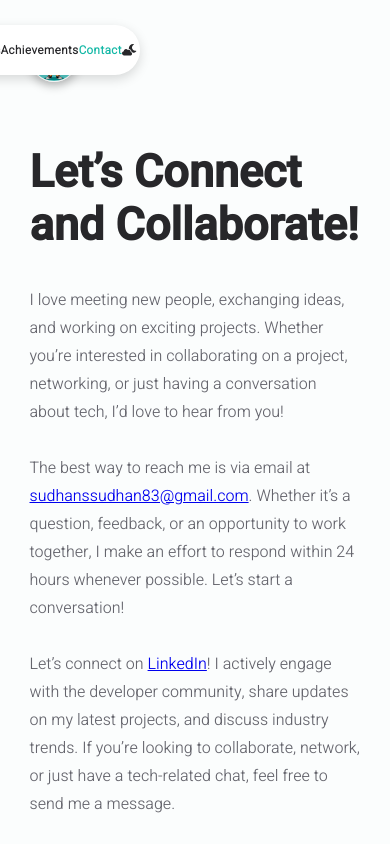
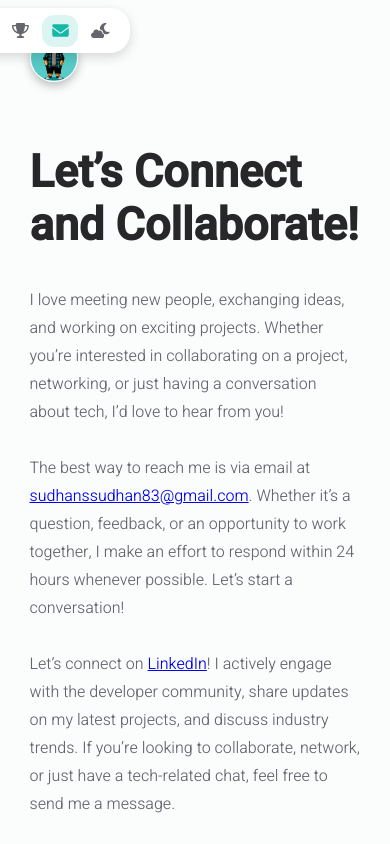
Before and after one commit to Sudhan1112/My-portfolio, a React (Vite) app in the folder My-Portfolio/: page /contact in a window 390 px wide. Shown: the top 844 px of the page. Built offline with nearby package versions, Linux system fonts and the light colour scheme.

Commit message:
Done with the tweaks for project viewing container

```diff
--- a/My-Portfolio/src/component/common/NavBar.jsx
+++ b/My-Portfolio/src/component/common/NavBar.jsx
@@ -1,4 +1,4 @@
-import { faCloudMoon, faSun } from "@fortawesome/free-solid-svg-icons";
+import { faCloudMoon, faSun, faHome, faUser, faCode, faTrophy, faEnvelope } from "@fortawesome/free-solid-svg-icons";
 import { FontAwesomeIcon } from "@fortawesome/react-fontawesome";
 import React, { useEffect, useState } from "react";
 import { Link } from "react-router-dom";
@@ -29,7 +29,8 @@ const NavBar = (props) => {
 		<React.Fragment>
 			<div className="nav-container">
 				<nav className="navbar">
-					<div className="nav-background">
+					{/* Desktop/Tablet Navigation */}
+					<div className="nav-background desktop-nav">
 						<ul className="nav-list">
 							<li
 								className={
@@ -57,7 +58,6 @@ const NavBar = (props) => {
 								}
 							>
 								<Link to="/projects">Projects</Link>
-								{/* Projects */}
 							</li>
 							<li
 								className={
@@ -89,6 +89,67 @@ const NavBar = (props) => {
 							</li>
 						</ul>
 					</div>
+
+					{/* Mobile Navigation - Icon Based */}
+					<div className="mobile-nav">
+						<div className="mobile-nav-background">
+							<Link
+								to="/"
+								className={`mobile-nav-item ${active === "home" ? "active" : ""}`}
+								data-title="Home"
+							>
+								<FontAwesomeIcon icon={faHome} />
+								<span>Home</span>
+							</Link>
+
+							<Link
+								to="/about"
+								className={`mobile-nav-item ${active === "about" ? "active" : ""}`}
+								data-title="About"
+							>
+								<FontAwesomeIcon icon={faUser} />
+								<span>About</span>
+							</Link>
+
+							<Link
+								to="/projects"
+								className={`mobile-nav-item ${active === "projects" ? "active" : ""}`}
+								data-title="Projects"
+							>
+								<FontAwesomeIcon icon={faCode} />
+								<span>Projects</span>
+							</Link>
+
+							<Link
+								to="/achievements"
+								className={`mobile-nav-item ${active === "achievements" ? "active" : ""}`}
+								data-title="Achievements"
+							>
+								<FontAwesomeIcon icon={faTrophy} />
+								<span>Achievements</span>
+							</Link>
+
+							<Link
+								to="/contact"
+								className={`mobile-nav-item ${active === "contact" ? "active" : ""}`}
+								data-title="Contact"
+							>
+								<FontAwesomeIcon icon={faEnvelope} />
+								<span>Contact</span>
+							</Link>
+
+							<button
+								className="mobile-theme-toggle"
+								onClick={themeToggle}
+							>
+								{theme === "light-theme" ? (
+									<FontAwesomeIcon icon={faCloudMoon} />
+								) : (
+									<FontAwesomeIcon icon={faSun} />
+								)}
+							</button>
+						</div>
+					</div>
 				</nav>
 			</div>
 		</React.Fragment>
--- a/My-Portfolio/src/component/common/styles/navBar.css
+++ b/My-Portfolio/src/component/common/styles/navBar.css
@@ -14,6 +14,12 @@
 	position: fixed;
 	top: 3vh;
 	z-index: 999;
+	width: 100%;
+}
+
+/* Desktop/Tablet Navigation */
+.desktop-nav {
+	display: block;
 }
 
 .nav-background {
@@ -80,3 +86,248 @@
 		font-weight: bold;
 	}
 }
+
+/* Mobile Navigation - Icon Based */
+.mobile-nav {
+	display: none;
+	width: 100%;
+	max-width: 100%;
+	justify-content: center;
+	align-items: center;
+}
+
+.mobile-nav-background {
+	display: flex;
+	justify-content: space-between;
+	align-items: center;
+	background: var(--background);
+	border-radius: 20px;
+	box-shadow: 0px 4px 12px rgba(0, 0, 0, 0.15);
+	margin: 0 auto;
+	padding: 8px 16px;
+	gap: 4px;
+	max-width: 280px;
+	width: calc(100% - 32px);
+	height: 50px;
+}
+
+.mobile-nav-item {
+	display: flex;
+	align-items: center;
+	justify-content: center;
+	text-decoration: none;
+	color: var(--secondary-color);
+	transition: all 0.3s ease;
+	flex: 1;
+	min-width: 0;
+	padding: 6px;
+	border-radius: 12px;
+	position: relative;
+	height: 36px;
+}
+
+.mobile-nav-item svg {
+	font-size: 16px;
+	transition: all 0.3s ease;
+}
+
+/* Hide text labels by default */
+.mobile-nav-item span {
+	display: none;
+}
+
+/* Active State - Using Global Theme Colors */
+.mobile-nav-item.active {
+	color: var(--link-color);
+	background: rgba(20, 184, 166, 0.15);
+}
+
+.mobile-nav-item.active svg {
+	color: var(--link-color);
+	transform: scale(1.1);
+}
+
+/* Hover Effects */
+.mobile-nav-item:hover {
+	color: var(--primary-color);
+	background: rgba(255, 255, 255, 0.08);
+}
+
+.mobile-nav-item:hover svg {
+	transform: scale(1.05);
+}
+
+/* Hover Tooltip - Show page name */
+.mobile-nav-item:hover::after {
+	content: attr(data-title);
+	position: absolute;
+	bottom: -30px;
+	left: 50%;
+	transform: translateX(-50%);
+	background: var(--background);
+	color: var(--primary-color);
+	padding: 6px 10px;
+	border-radius: 8px;
+	font-size: 11px;
+	font-weight: 500;
+	white-space: nowrap;
+	box-shadow: 0px 4px 12px rgba(0, 0, 0, 0.2);
+	border: 1px solid var(--border-color);
+	z-index: 1000;
+	opacity: 1;
+	pointer-events: none;
+}
+
+/* Theme Toggle Button */
+.mobile-theme-toggle {
+	display: flex;
+	align-items: center;
+	justify-content: center;
+	background: none;
+	border: none;
+	color: var(--secondary-color);
+	cursor: pointer;
+	transition: all 0.3s ease;
+	padding: 6px;
+	border-radius: 12px;
+	flex: 1;
+	min-width: 0;
+	height: 36px;
+}
+
+.mobile-theme-toggle svg {
+	font-size: 16px;
+	transition: all 0.3s ease;
+}
+
+.mobile-theme-toggle:hover {
+	color: var(--primary-color);
+	background: rgba(255, 255, 255, 0.08);
+}
+
+.mobile-theme-toggle:hover svg {
+	transform: scale(1.05);
+}
+
+/* Hover Tooltip for theme toggle */
+.mobile-theme-toggle:hover::after {
+	content: "Toggle Theme";
+	position: absolute;
+	bottom: -30px;
+	left: 50%;
+	transform: translateX(-50%);
+	background: var(--background);
+	color: var(--primary-color);
+	padding: 6px 10px;
+	border-radius: 8px;
+	font-size: 11px;
+	font-weight: 500;
+	white-space: nowrap;
+	box-shadow: 0px 4px 12px rgba(0, 0, 0, 0.2);
+	border: 1px solid var(--border-color);
+	z-index: 1000;
+	opacity: 1;
+	pointer-events: none;
+}
+
+/* Responsive Breakpoints */
+@media (max-width: 768px) {
+	/* Tablet: Show desktop nav but adjust sizing */
+	.desktop-nav {
+		display: block;
+	}
+
+	.mobile-nav {
+		display: none;
+	}
+
+	.nav-background {
+		width: 420px;
+		height: 45px;
+	}
+
+	.nav-list {
+		padding: 0 15px;
+	}
+
+	.nav-item {
+		font-size: 85%;
+	}
+}
+
+@media (max-width: 600px) {
+	/* Mobile: Hide desktop nav, show mobile nav */
+	.desktop-nav {
+		display: none;
+	}
+
+	.mobile-nav {
+		display: block;
+	}
+
+	.navbar {
+		top: 2vh;
+	}
+}
+
+@media (max-width: 480px) {
+	.navbar {
+		top: 1vh;
+	}
+
+	.mobile-nav-background {
+		margin: 0 auto;
+		padding: 8px 12px;
+		gap: 4px;
+		max-width: 260px;
+		width: calc(100% - 24px);
+		height: 45px;
+	}
+
+	.mobile-nav-item {
+		height: 32px;
+		padding: 5px;
+	}
+
+	.mobile-nav-item svg {
+		font-size: 15px;
+	}
+
+	.mobile-theme-toggle {
+		height: 32px;
+		padding: 5px;
+	}
+
+	.mobile-theme-toggle svg {
+		font-size: 15px;
+	}
+}
+
+@media (max-width: 360px) {
+	.mobile-nav-background {
+		margin: 0 auto;
+		padding: 6px 8px;
+		gap: 2px;
+		max-width: 240px;
+		width: calc(100% - 16px);
+		height: 40px;
+	}
+
+	.mobile-nav-item {
+		height: 28px;
+		padding: 4px;
+	}
+
+	.mobile-nav-item svg {
+		font-size: 14px;
+	}
+
+	.mobile-theme-toggle {
+		height: 28px;
+		padding: 4px;
+	}
+
+	.mobile-theme-toggle svg {
+		font-size: 14px;
+	}
+}
--- a/My-Portfolio/src/component/projects/styles/project.css
+++ b/My-Portfolio/src/component/projects/styles/project.css
@@ -1,4 +1,9 @@
 @import "../../../data/styles.css";
+
+/* Prevent body scroll when modal is open */
+.no-scroll {
+	overflow: hidden;
+}
 
 .project {
 	mix-blend-mode: normal;
@@ -146,7 +151,7 @@
 	display: flex;
 	align-items: center;
 	justify-content: center;
-	z-index: 1000;
+	z-index: 9999;
 	padding: 20px;
 	backdrop-filter: blur(5px);
 }
@@ -161,6 +166,7 @@
 	box-shadow: 0 24px 80px rgba(0, 0, 0, 0.35);
 	border: 1px solid var(--border-color);
 	animation: modalSlideIn 0.3s ease-out;
+	position: relative;
 }
 
 @keyframes modalSlideIn {
@@ -235,8 +241,15 @@
 
 .project-modal-content {
 	padding: 30px;
-	overflow: auto;
+	overflow-y: auto;
+	overflow-x: hidden;
 	max-height: calc(80vh - 110px);
+	scrollbar-width: none; /* Firefox */
+	-ms-overflow-style: none; /* IE and Edge */
+}
+
+.project-modal-content::-webkit-scrollbar {
+	display: none; /* Chrome, Safari, Opera */
 }
 
 .project-modal-description {
--- a/My-Portfolio/src/component/ui/Modal.jsx
+++ b/My-Portfolio/src/component/ui/Modal.jsx
@@ -2,13 +2,15 @@ import React, { useEffect } from "react";
 
 const Modal = ({ open, onClose, children }) => {
   if (!open) return null;
+
   useEffect(() => {
     document.body.classList.add("no-scroll");
     return () => document.body.classList.remove("no-scroll");
   }, []);
+
   return (
-    <div className="ui-modal-overlay" onClick={onClose}>
-      <div className="ui-modal" onClick={(e) => e.stopPropagation()}>
+    <div className="project-modal-overlay" onClick={onClose}>
+      <div className="project-modal" onClick={(e) => e.stopPropagation()}>
         {children}
       </div>
     </div>
--- a/My-Portfolio/src/pages/styles/achievements.css
+++ b/My-Portfolio/src/pages/styles/achievements.css
@@ -10,6 +10,23 @@
 
 .achievements-subtitle {
   margin-bottom: 30px;
+}
+
+/* Responsive adjustments for mobile */
+@media (max-width: 600px) {
+  .achievements-title {
+    margin-top: 60px;
+  }
+
+  .achievements-subtitle {
+    margin-bottom: 20px;
+  }
+}
+
+@media (max-width: 480px) {
+  .achievements-title {
+    margin-top: 50px;
+  }
 }
 
 .timeline {
```
